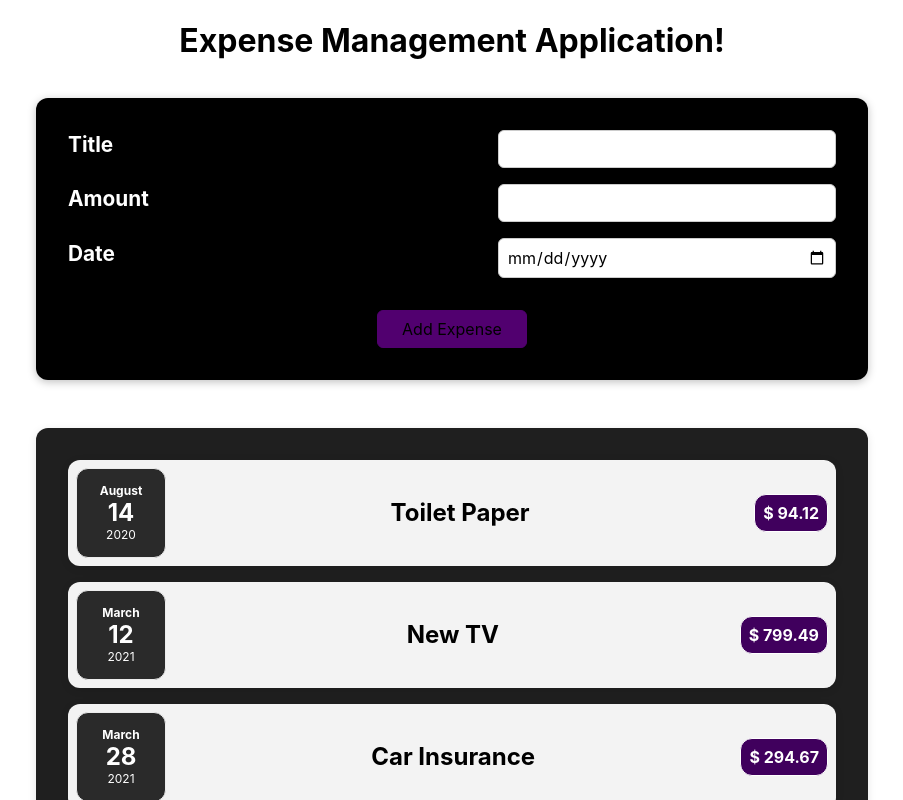
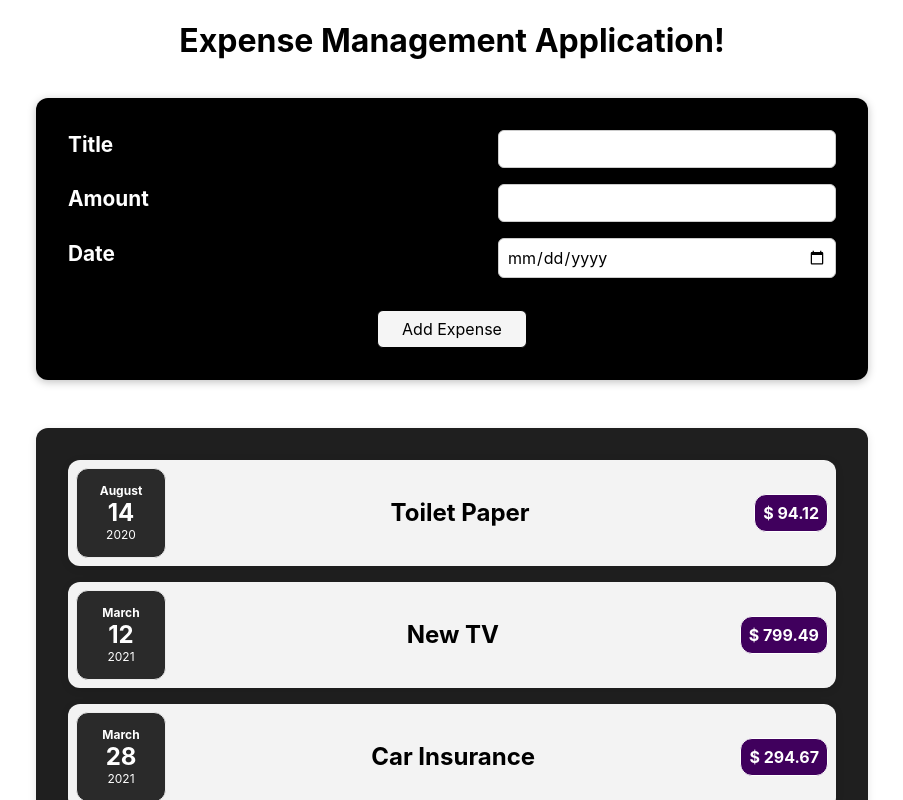
Before and after one commit to sodhipinky/my-expense-mgmt, a React (Create React App) app: page / in a window 1280 px wide. In both pictures the pointer is over the button "Add Expense". Shown: the top 800 px of the page, without its empty margins (188-1091 px from the left). Built offline with nearby package versions, Linux system fonts and the light colour scheme.

Commit message:
refactor: Update NewExpenseForm button styles

```diff
--- a/src/components/new-expenses/NewExpenseForm.css
+++ b/src/components/new-expenses/NewExpenseForm.css
@@ -63,6 +63,6 @@
 
 .new-expense__actions button:hover,
 .new-expense__actions button:active {
-    background-color: #51006f;
-    border-color: #51006f;
+    background-color: whitesmoke;
+    border-color: black;
 }
```
